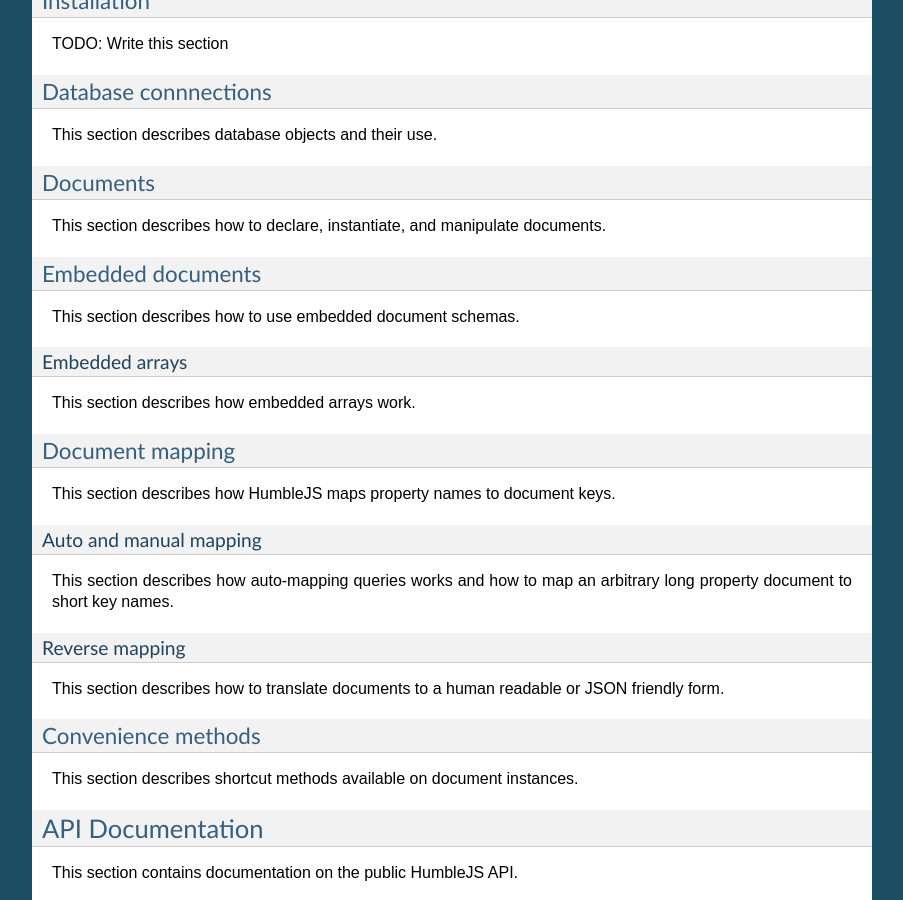
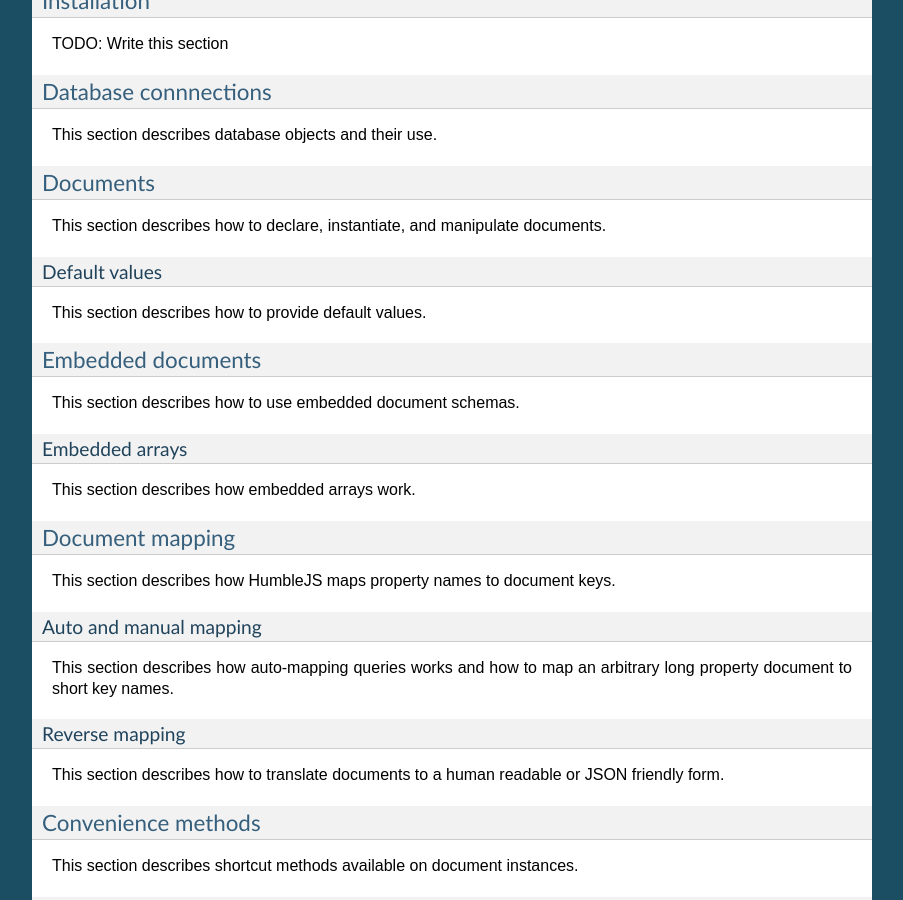
Before and after one commit to aboutdotme/humblejs, a Sphinx documentation site: the page built from docs/index.rst, in a window 1280 px wide and 900 px high, scrolled down 2274 px. Shown: the whole window, without its empty margins (198-1101 px from the left). Built offline with Sphinx 7.4.7, drawn with Linux system fonts in a browser that asks for light colours; comment, search, counter and statistics services are not loaded.

Commit message:
Moar docs.

```diff
--- a/docs/index.rst
+++ b/docs/index.rst
@@ -141,6 +141,11 @@ Documents
 
 This section describes how to declare, instantiate, and manipulate documents.
 
+Default values
+^^^^^^^^^^^^^^
+
+This section describes how to provide default values.
+
 Embedded documents
 ------------------
 
```
